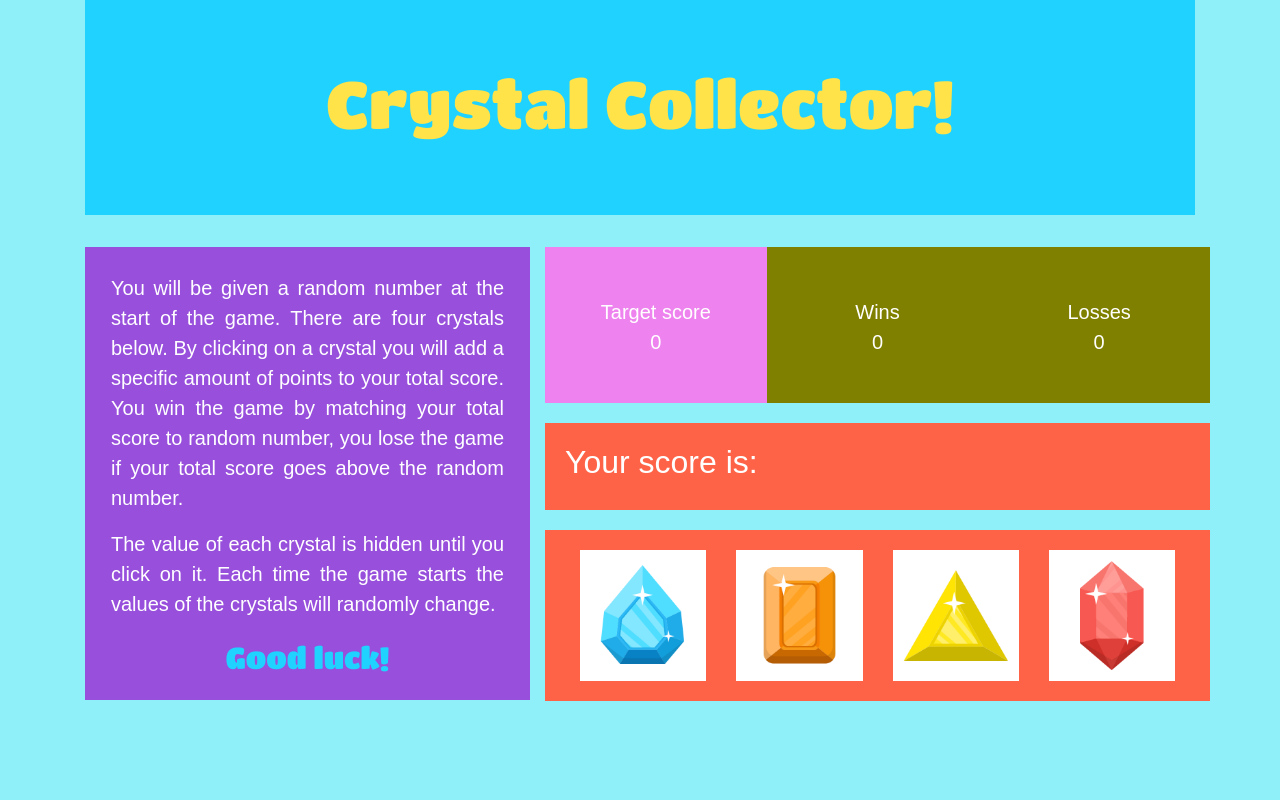
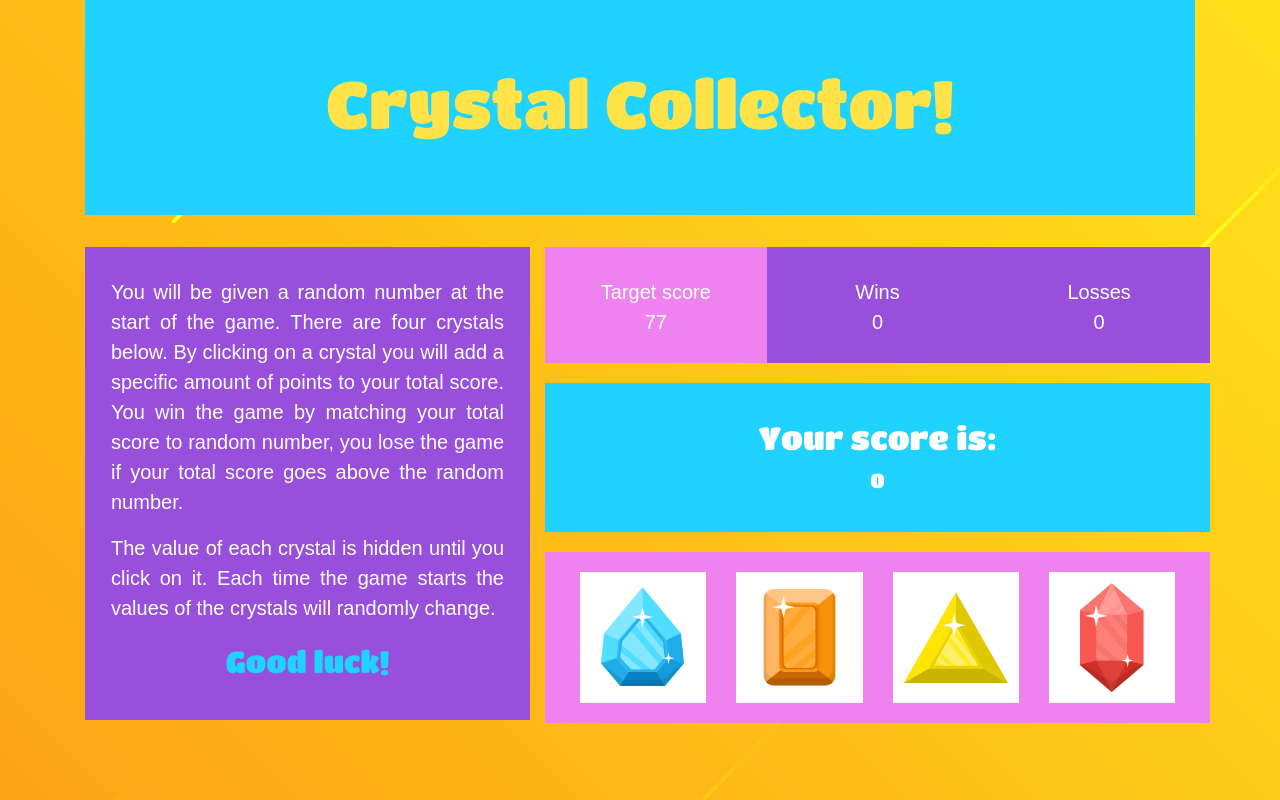
Before and after one commit to clariames/unit-4-game, a plain HTML site: page index.html in a window 1280 px wide. Drawn offline with nearby package versions, Linux system fonts and the light colour scheme.

Commit message:
ultimos cambios

```diff
--- a/assets/css/style.css
+++ b/assets/css/style.css
@@ -1,7 +1,9 @@
 #instruct {
     background: #974fdc;
-    padding: 26px;
-    padding-bottom: 4px;
+    padding-top: 30px;
+    padding-left: 26px;
+    padding-right: 26px;
+    padding-bottom: 20px;
     font-family: 'Ubuntu', sans-serif;
     text-align: justify;
     color: white;
@@ -21,11 +23,11 @@
 
 
 #scores {
-    background: olive;
-    padding-top: 50px;
+    background: #974fdc;
+    padding-top: 30px;
     padding-left: 26px;
     padding-right: 26px;
-    padding-bottom: 30px;
+    padding-bottom: 10px;
     font-family: 'Ubuntu', sans-serif;
     text-align: center;
     color: white;
@@ -36,10 +38,10 @@
 
 #target-score {
     background:violet;
-    padding-top: 50px;
+    padding-top: 30px;
     padding-left: 26px;
     padding-right: 26px;
-    padding-bottom: 30px;
+    padding-bottom: 10px;
     font-family: 'Ubuntu', sans-serif;
     text-align: center;
     color: white;
@@ -49,23 +51,25 @@
 }
 
 #total_style {
-    background: tomato;
+    background:#20d2ff;
+    padding: 20px;
+    font-family: 'Titan One', cursive;
+    text-align: justify;
+    color: white;
+    font-size: 20px;
+    margin-top: 20px;
+    text-align: center;
+}
+
+#crystals {
+    background:violet;
     padding: 20px;
     font-family: 'Ubuntu', sans-serif;
     text-align: justify;
     color: white;
     font-size: 20px;
     margin-top: 20px;
+    margin-bottom: 50px;
+
 
 }
-
-#crystals {
-    background: tomato;
-    padding: 20px;
-    font-family: 'Ubuntu', sans-serif;
-    text-align: justify;
-    color: white;
-    font-size: 20px;
-    margin-top: 20px;
-
-}
--- a/assets/javascript/logic.js
+++ b/assets/javascript/logic.js
@@ -1 +1,127 @@
-alert ("test");
+
+//crystals
+
+var crystals = {
+    blue: {
+        name: "Blue",
+        value: 0
+    },
+
+    orange: {
+        name: "Orange",
+        value: 0
+    },
+    yellow: {
+        name: "Yellow",
+        value: 0
+    },
+    red: {
+        name: "Red",
+        value: 0
+    },
+
+};
+
+
+
+//scores
+var targetScore = 0;
+var yourScore = 0;
+
+//wins lossses
+var winCount = 0;
+var loseCount = 0;
+
+
+
+
+
+//functions
+//-------------------------------------
+var randomNumber = function (min, max) {
+    return Math.floor(Math.random() * (max - min + 1)) + min;
+}
+
+
+
+var startGame = function () {
+    //resert current score
+    yourScore = 0;
+    targetScore = randomNumber(19, 120);
+
+    crystals.blue.value = randomNumber(1, 12);
+    crystals.orange.value = randomNumber(1, 12);
+    crystals.yellow.value = randomNumber(1, 12);
+    crystals.red.value = randomNumber(1, 12);
+
+    $("#your-score-count").html(yourScore);
+    $("#target-score-count").html(targetScore);
+
+
+
+
+
+    console.log(targetScore);
+    console.log(crystals.blue.value);
+    console.log(crystals.orange.value);
+    console.log(crystals.yellow.value);
+    console.log(crystals.red.value);
+
+}
+
+
+var addValue = function (crystals) {
+    yourScore = yourScore + crystals.value;
+    $("#your-score-count").html(yourScore);
+    checkWin();
+    console.log("your score is" + yourScore);
+}
+
+
+var checkWin = function () {
+    if (yourScore > targetScore) {
+
+        alert('Not very good at math huh?');
+        loseCount++;
+        $("#lose-count").html(loseCount);
+        //$("#loser").html('Not very good at math huh?');
+        startGame();
+
+
+    }
+    else if (yourScore == targetScore) {
+        alert("You're a real Einstein!");
+        winCount++;
+        $("#win-count").html(winCount);
+
+        startGame();
+
+    }
+}
+
+
+startGame();
+
+
+
+
+//call functions
+//-------------------------------------
+$("#crystal1").click(function () {
+    addValue(crystals.blue);
+});
+
+$("#crystal2").click(function () {
+    addValue(crystals.orange);
+
+
+});
+$("#crystal3").click(function () {
+    addValue(crystals.yellow);
+
+});
+
+$("#crystal4").click(function () {
+    addValue(crystals.red);
+
+});
--- a/index.html
+++ b/index.html
@@ -10,10 +10,11 @@
         integrity="sha384-ggOyR0iXCbMQv3Xipma34MD+dH/1fQ784/j6cY/iJTQUOhcWr7x9JvoRxT2MZw1T" crossorigin="anonymous">
     <link href="https://fonts.googleapis.com/css?family=Titan+One" rel="stylesheet">
     <link rel="stylesheet" href="assets/css/style.css">
+    <script src="https://ajax.googleapis.com/ajax/libs/jquery/3.3.1/jquery.min.js"></script>
 
 </head>
 
-<body style="background:#8ff0f9">
+<body background="assets/images/fondo.png">
     <div class="container">
 
         <!-- crystal collector jumbotron -->
@@ -60,13 +61,15 @@
                 <div class="row">
 
                     <div id="target-score" class="col-4">
+
                         Target score
                         <br>
-                        <p id="target-score-count">0</p>
+                        <p id="target-score-count"></p>
 
                     </div>
 
                     <div id="scores" class="col-4">
+
                         Wins
                         <br>
                         <p id="win-count">0</p>
@@ -74,6 +77,7 @@
                     </div>
 
                     <div id="scores" class="col-4">
+
                         Losses
                         <br>
                         <p id="lose-count">0</p>
@@ -86,9 +90,10 @@
                 <div class="row">
 
                     <div id="total_style" class="col-12">
-
+                            <p id="winwin"></p>
+                            <p id="loser"></p>
                         <h2 id='total-score'>Your score is:</h2>
-
+                        <p id="your-score-count"></p>
                     </div>
 
                 </div>
```
Also changed, not shown: assets/images/fondo.png (added), 1 other file.
